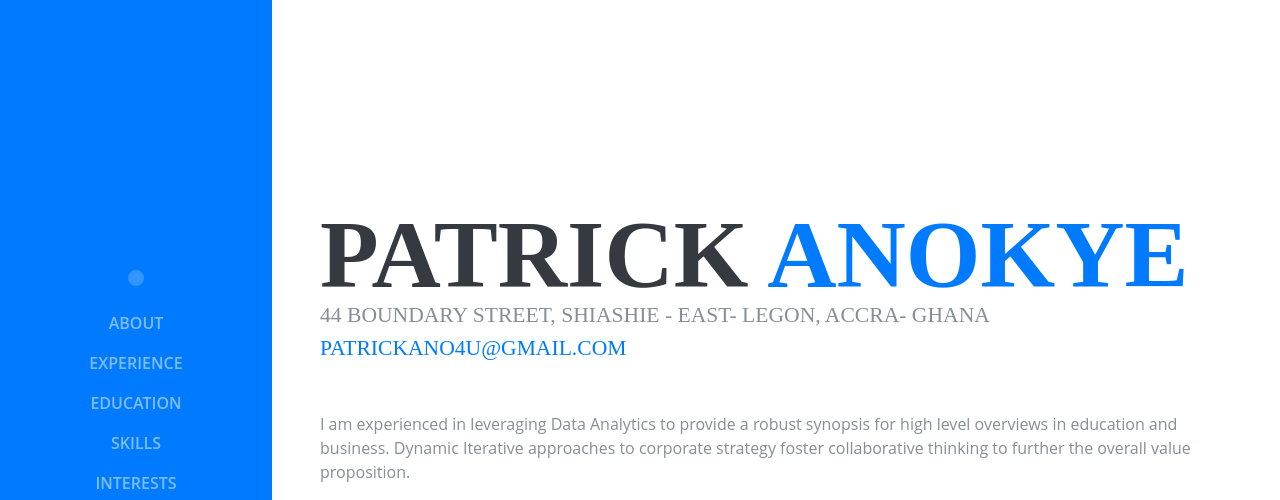
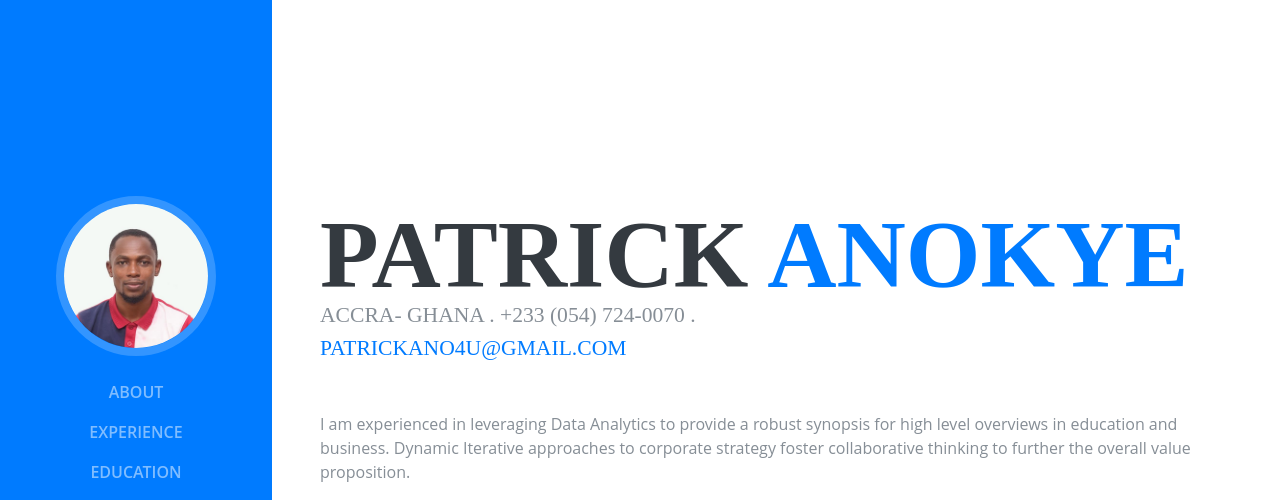
Before and after one commit to PatrickAnokye/PatrickAnokye.github.io, a plain HTML site: page index.html in a window 1280 px wide. Shown: the top 500 px of the page. Drawn offline with nearby package versions, Linux system fonts and the light colour scheme.

Commit message:
Add files via upload

```diff
--- a/index.html
+++ b/index.html
@@ -5,8 +5,8 @@
 
     <meta charset="utf-8">
     <meta name="viewport" content="width=device-width, initial-scale=1, shrink-to-fit=no">
-    <meta name="description" content="">
-    <meta name="author" content="">
+    <meta name="description" content="You are Welcome to Patrick Anokye Data Ana Wesite">
+    <meta name="author" content="Patrick Anokye">
 
     <title>My Portfolio Site</title>
 
@@ -23,7 +23,7 @@
     <a class="navbar-brand js-scroll-trigger" href="#page-top">
       <span class="d-block d-lg-none">Welcome</span>
       <span class="d-none d-lg-block">
-        <img class="img-fluid img-profile rounded-circle mx-auto mb-2" src="img/profile.jpg" alt="">
+        <img class="img-fluid img-profile rounded-circle mx-auto mb-2" src="Patrick Anokye.jpeg"alt="">
       </span>
     </a>
     <button class="navbar-toggler" type="button" data-toggle="collapse" data-target="#navbarSupportedContent" aria-controls="navbarSupportedContent" aria-expanded="false" aria-label="Toggle navigation">
@@ -62,7 +62,7 @@
           <h1 class="mb-0">Patrick
             <span class="text-primary">Anokye</span>
           </h1>
-          <div class="subheading mb-5">44 Boundary Street, Shiashie - East- Legon, Accra- Ghana
+          <div class="subheading mb-5">Accra- Ghana . +233 (054) 724-0070 .
             <a href="mailto:patrickano4u@gmail.com"><br>patrickano4u@gmail.com</a>
           </div>
           <p class="mb-5">I am experienced in leveraging Data Analytics to provide a robust synopsis for high level overviews in education and business. Dynamic Iterative approaches to corporate strategy foster collaborative thinking to further the overall value proposition.</p>
```
